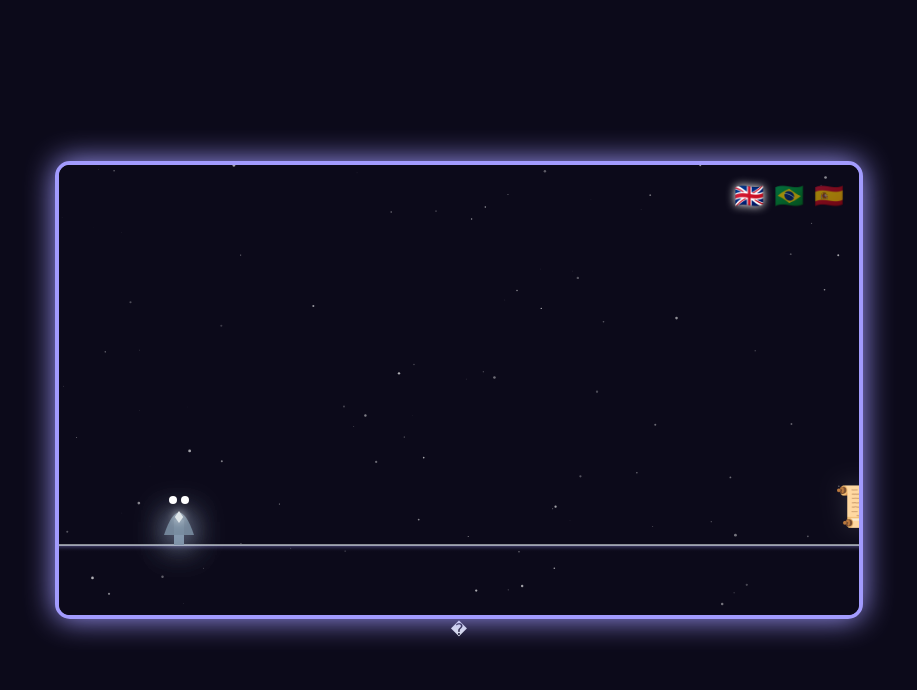
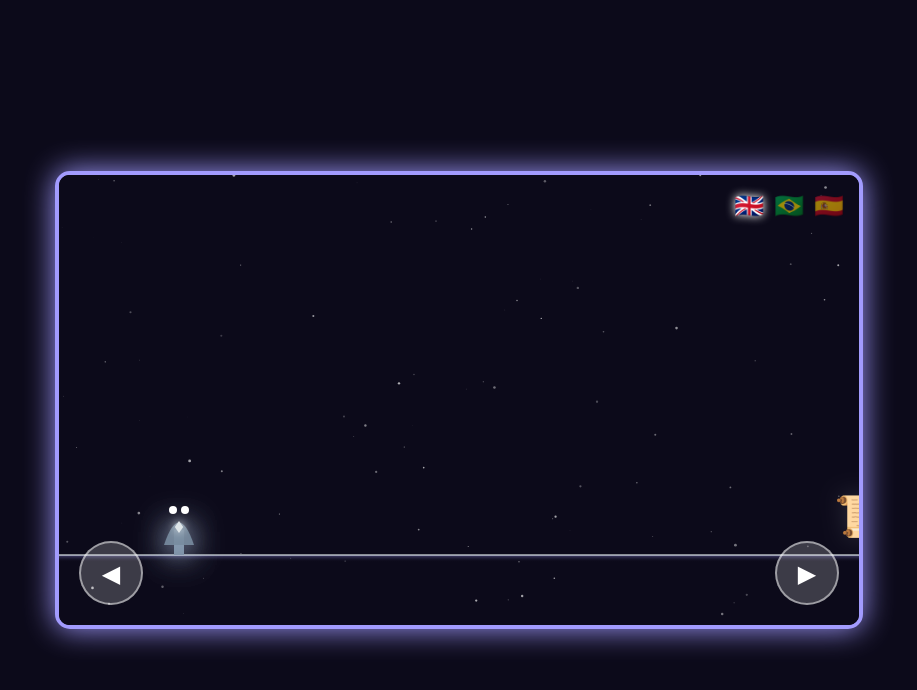
Before and after one commit to A-Hastings/innervoice-game, a plain HTML site: page index.html in a window 1280 px wide. Both pictures are taken after a click on the button "Start Journey". Shown: the whole page, without its empty margins (181-1098 px from the left). Drawn offline with nearby package versions, Linux system fonts and the light colour scheme.

Commit message:
Update index.html

```diff
--- a/index.html
+++ b/index.html
@@ -2,7 +2,7 @@
 <html lang="en">
 <head>
     <meta charset="UTF-8">
-    <meta name="viewport" content="width=device-width, initial-scale=1.0">
+    <meta name="viewport" content="width=device-width, initial-scale=1.0, user-scalable=no">
     <title>InnerVoice - A Narrative Journey</title>
     <link href="https://fonts.googleapis.com/css2?family=Press+Start+2P&display=swap" rel="stylesheet">
     <script src="https://cdnjs.cloudflare.com/ajax/libs/tone/14.7.77/Tone.js"></script>
@@ -159,6 +159,43 @@
             filter: drop-shadow(0 0 5px white);
         }
 
+        #touch-controls {
+            position: absolute;
+            bottom: 20px;
+            left: 20px;
+            right: 20px;
+            display: flex;
+            justify-content: space-between;
+            pointer-events: none;
+            z-index: 101;
+            opacity: 0;
+            transition: opacity 0.5s ease;
+        }
+
+        #touch-controls.visible {
+            opacity: 1;
+        }
+
+        .touch-button {
+            width: 60px;
+            height: 60px;
+            background-color: rgba(255, 255, 255, 0.2);
+            border: 2px solid rgba(255, 255, 255, 0.5);
+            border-radius: 50%;
+            display: flex;
+            align-items: center;
+            justify-content: center;
+            font-size: 24px;
+            color: white;
+            user-select: none;
+            pointer-events: auto;
+            transition: background-color 0.2s;
+        }
+
+        .touch-button:active {
+            background-color: rgba(255, 255, 255, 0.4);
+        }
+
     </style>
 </head>
 <body>
@@ -199,6 +236,12 @@
                 <p id="result-text"></p>
             </div>
         </div>
+
+        <!-- On-screen controls for mobile -->
+        <div id="touch-controls">
+            <div id="touch-left" class="touch-button">◀</div>
+            <div id="touch-right" class="touch-button">▶</div>
+        </div>
     </div>
 
     <script>
@@ -209,6 +252,9 @@
         const encounterBox = document.getElementById('encounter-box');
         const resultBox = document.getElementById('result-box');
         const langButtons = { en: document.getElementById('lang-en'), pt: document.getElementById('lang-pt'), es: document.getElementById('lang-es') };
+        const touchControls = document.getElementById('touch-controls');
+        const touchLeft = document.getElementById('touch-left');
+        const touchRight = document.getElementById('touch-right');
         const particles = [];
         const stars = [];
 
@@ -216,7 +262,7 @@
         const translations = {
             // WELCOME
             welcome_title: { en: "InnerVoice", pt: "Voz Interior", es: "Voz Interior" },
-            welcome_instructions: { en: "Use the Arrow Keys to move. Your journey will present you with choices. Respond with your instinct. Your path will reveal your voice.", pt: "Use as Setas para mover. Sua jornada apresentará escolhas. Responda com seu instinto. Seu caminho revelará sua voz.", es: "Usa las Teclas de Flecha para moverte. Tu viaje te presentará elecciones. Responde con tu instinto. Tu camino revelará tu voz." },
+            welcome_instructions: { en: "Use the Arrow Keys or on-screen buttons to move. Your journey will present you with choices. Respond with your instinct. Your path will reveal your voice.", pt: "Use as Setas ou os botões na tela para mover. Sua jornada apresentará escolhas. Responda com seu instinto. Seu caminho revelará sua voz.", es: "Usa las Teclas de Flecha o los botones en pantalla para moverte. Tu viaje te presentará elecciones. Responde con tu instinto. Tu camino revelará tu voz." },
             welcome_start: { en: "Start Journey", pt: "Iniciar Jornada", es: "Iniciar Viaje" },
 
             // ENCOUNTERS
@@ -309,7 +355,7 @@
             { x: 5600, id: 'echoing_cave', icon: '⛰️', triggered: false, titleKey: 'echoing_cave_title', descKey: 'echoing_cave_desc', choices: [{ textKey: 'echoing_cave_choice_1', style: 'direct' }, { textKey: 'echoing_cave_choice_2', style: 'avoidant' }, { textKey: 'echoing_cave_choice_3', style: 'passive' }], color: '#81ecec' },
             { x: 6400, id: 'tangled_vines', icon: '🌿', triggered: false, titleKey: 'tangled_vines_title', descKey: 'tangled_vines_desc', choices: [{ textKey: 'tangled_vines_choice_1', style: 'direct' }, { textKey: 'tangled_vines_choice_2', style: 'avoidant' }, { textKey: 'tangled_vines_choice_3', style: 'passive' }], color: '#00b894' },
             { x: 7200, id: 'shifting_sands', icon: '🏜️', triggered: false, titleKey: 'shifting_sands_title', descKey: 'shifting_sands_desc', choices: [{ textKey: 'shifting_sands_choice_1', style: 'direct' }, { textKey: 'shifting_sands_choice_2', style: 'avoidant' }, { textKey: 'shifting_sands_choice_3', style: 'passive' }], color: '#fab1a0' },
-            { x: 8000, id: 'mirror_lake', icon: '�', triggered: false, titleKey: 'mirror_lake_title', descKey: 'mirror_lake_desc', choices: [{ textKey: 'mirror_lake_choice_1', style: 'direct' }, { textKey: 'mirror_lake_choice_2', style: 'avoidant' }, { textKey: 'mirror_lake_choice_3', style: 'passive' }], color: '#6c5ce7' },
+            { x: 8000, id: 'mirror_lake', icon: '💧', triggered: false, titleKey: 'mirror_lake_title', descKey: 'mirror_lake_desc', choices: [{ textKey: 'mirror_lake_choice_1', style: 'direct' }, { textKey: 'mirror_lake_choice_2', style: 'avoidant' }, { textKey: 'mirror_lake_choice_3', style: 'passive' }], color: '#6c5ce7' },
             { x: 8800, id: 'final', icon: '🏁', triggered: false, color: '#ffffff' } // Final point
         ];
 
@@ -343,10 +389,10 @@
         // --- EVENT HANDLERS & UI LOGIC ---
         function setLanguage(lang) {
             currentLanguage = lang;
-            Object.values(langButtons).forEach(btn => btn.classList.remove('active'));
-            langButtons[currentLanguage].classList.add('active');
+            Object.keys(langButtons).forEach(key => {
+                langButtons[key].classList.toggle('active', key === lang);
+            });
 
-            // Update welcome screen if visible
             if(gameState === 'welcome') {
                 document.getElementById('welcome-title').innerText = translations.welcome_title[currentLanguage];
                 document.getElementById('welcome-instructions').innerText = translations.welcome_instructions[currentLanguage];
@@ -363,10 +409,12 @@
         document.getElementById('start-button').addEventListener('click', () => {
             welcomeBox.classList.remove('visible');
             canvas.classList.remove('paused');
+            touchControls.classList.add('visible');
             gameState = 'playing';
             startMusic();
         });
 
+        // Keyboard controls
         window.addEventListener('keydown', (e) => {
             if (e.key === 'ArrowLeft') keys.left = true;
             if (e.key === 'ArrowRight') keys.right = true;
@@ -375,6 +423,20 @@
             if (e.key === 'ArrowLeft') keys.left = false;
             if (e.key === 'ArrowRight') keys.right = false;
         });
+
+        // Touch and Mouse controls
+        touchLeft.addEventListener('touchstart', (e) => { e.preventDefault(); keys.left = true; }, { passive: false });
+        touchLeft.addEventListener('touchend', (e) => { e.preventDefault(); keys.left = false; });
+        touchLeft.addEventListener('mousedown', (e) => { e.preventDefault(); keys.left = true; });
+        touchLeft.addEventListener('mouseup', (e) => { e.preventDefault(); keys.left = false; });
+        touchLeft.addEventListener('mouseleave', (e) => { if(e.buttons === 1) keys.left = false; });
+
+        touchRight.addEventListener('touchstart', (e) => { e.preventDefault(); keys.right = true; }, { passive: false });
+        touchRight.addEventListener('touchend', (e) => { e.preventDefault(); keys.right = false; });
+        touchRight.addEventListener('mousedown', (e) => { e.preventDefault(); keys.right = true; });
+        touchRight.addEventListener('mouseup', (e) => { e.preventDefault(); keys.right = false; });
+        touchRight.addEventListener('mouseleave', (e) => { if(e.buttons === 1) keys.right = false; });
+
 
         function triggerEncounter(encounter) {
             if (encounter.id === 'final') { showResult(); return; }
@@ -572,4 +634,3 @@
     </script>
 </body>
 </html>
-�
```
